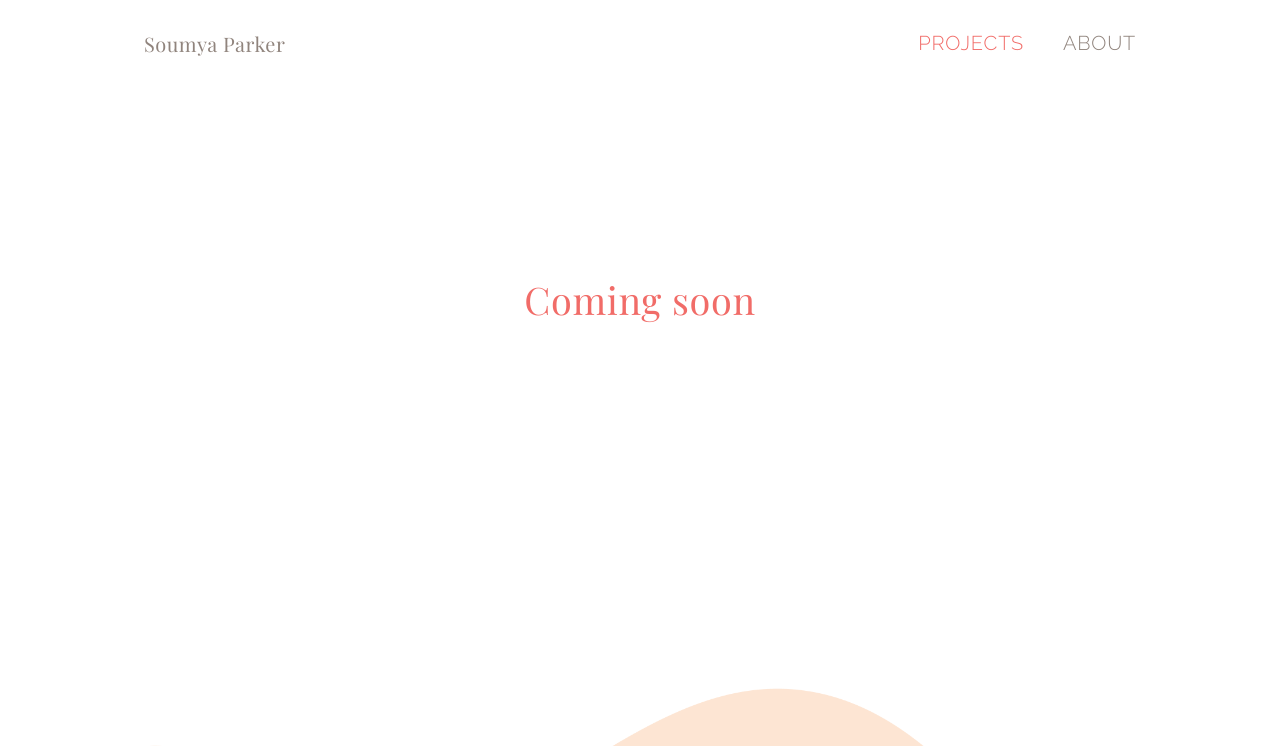
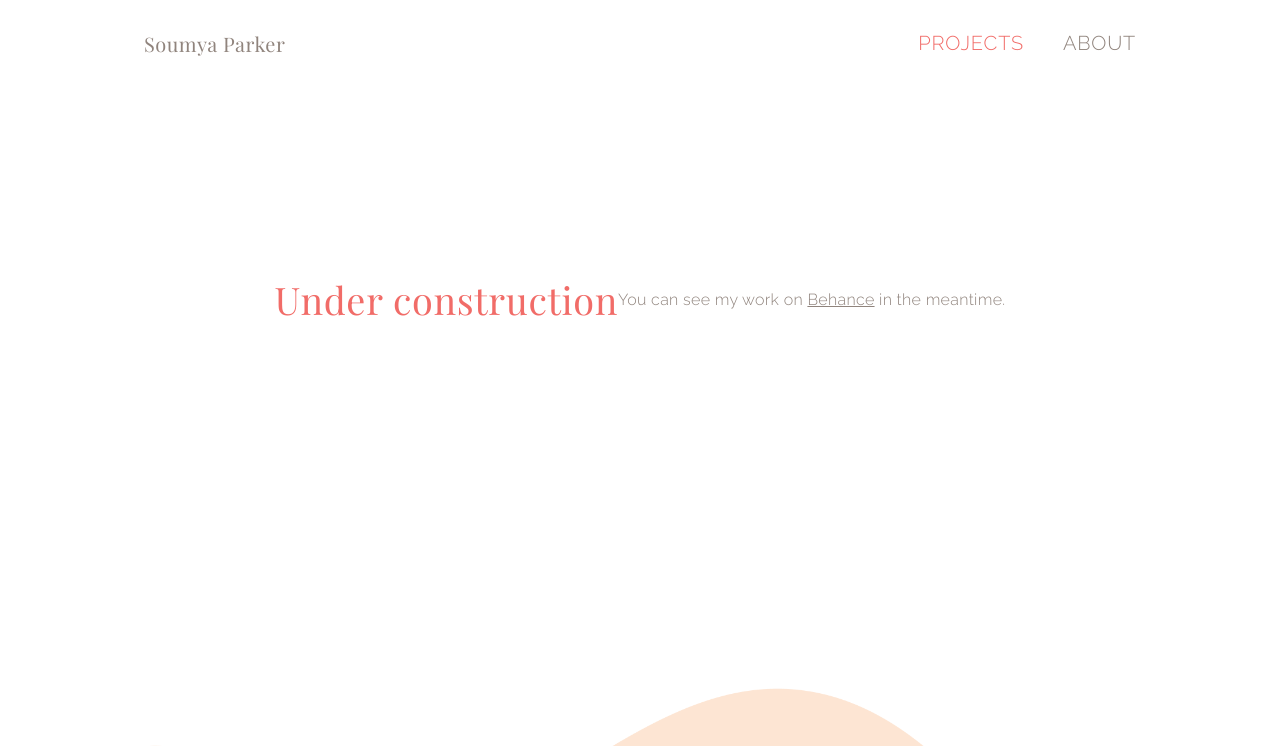
Before and after one commit to d4ncer/soumyaparker.com, a Gatsby site: page /projects in a window 1280 px wide. Shown: the top 746 px of the page. Built offline with nearby package versions, Linux system fonts and the light colour scheme; Gatsby itself is replaced by a stand-in of ours.

Commit message:
Add temporary projects page with link to Behance

```diff
--- a/src/pages/projects.js
+++ b/src/pages/projects.js
@@ -1,13 +1,31 @@
 import React from 'react';
+import styled from 'styled-components';
+import { OutboundLink } from 'gatsby-plugin-google-analytics';
 
 import Layout from '../components/layout';
 import { ComingSoon } from '../components/shared';
-import { H2 } from '../utils/type';
+import { H2, P } from '../utils/type';
+
+import styles from '../utils/styles';
+
+const A = styled(OutboundLink)`
+  color: ${styles.color.grey};
+  cursor: pointer;
+
+  &:hover {
+    color: ${styles.color.interact};
+  }
+`;
 
 const ProjectsPage = () => (
   <Layout>
     <ComingSoon>
-      <H2>Coming soon</H2>
+      <H2>Under construction</H2>
+      <P>
+        You can see my work on{' '}
+        <A href="https://www.behance.net/soumyaparker">Behance</A> in the
+        meantime.
+      </P>
     </ComingSoon>
   </Layout>
 );
```
